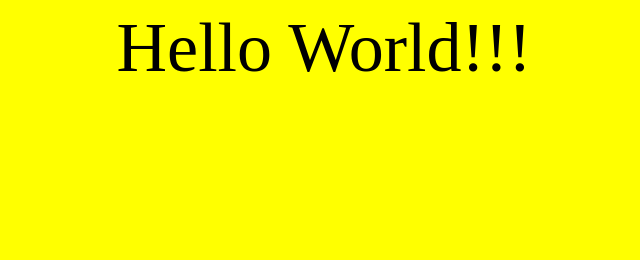
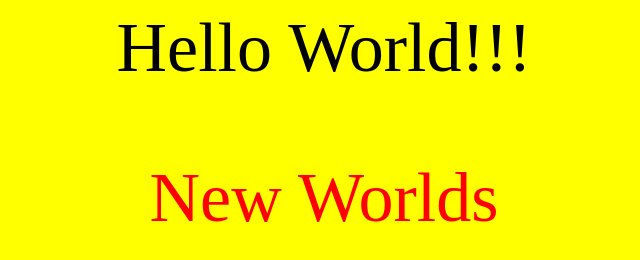
Before and after one commit to Chornyi1979/git_jenkins, a plain HTML site: page index.html in a window 1280 px wide. Shown: the whole page, without its empty margins (316-956 px from the left). Drawn offline with Linux system fonts and the light colour scheme.

Commit message:
added new worlds

```diff
--- a/index.html
+++ b/index.html
@@ -4,5 +4,6 @@
 </head>
 <body bgcolor = yellow>
 	<p style = "color:black; text-align:center; font-size:70px">Hello World!!!</p>
+	<p style = "color:red; text-align:center; font-size:70px">New Worlds</p>
 </body>
 </html>
```
